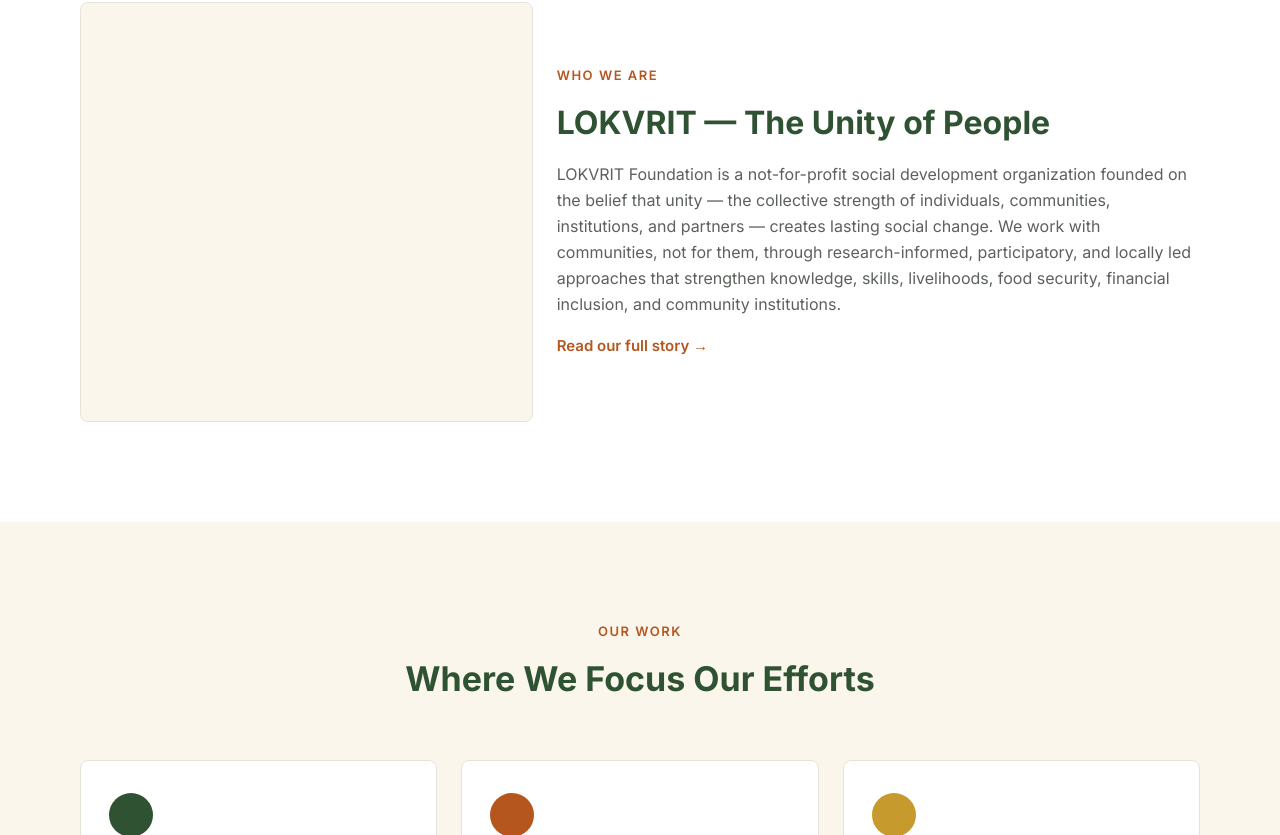
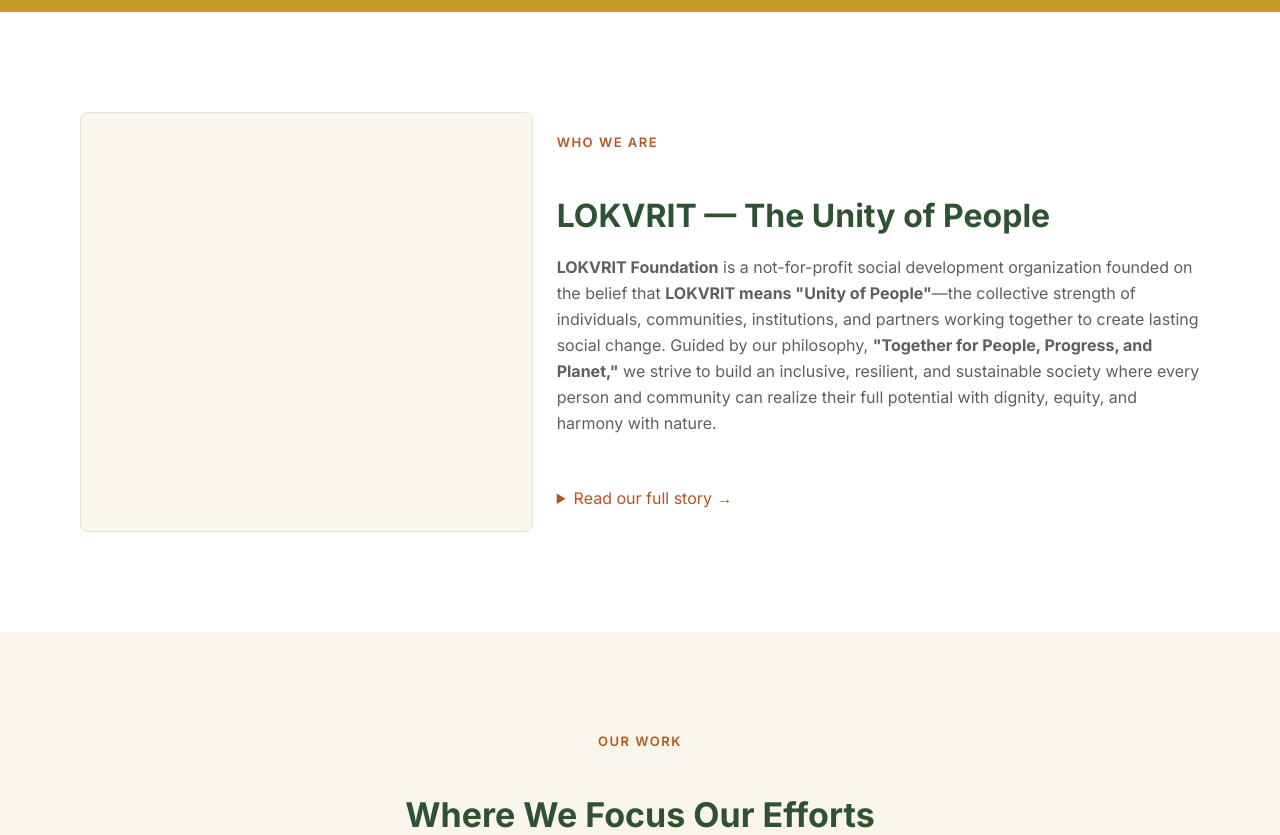
Before and after one commit to yadavsudhir405/lokvritfoundation, a Next.js app: page / in a window 1280 px wide. Shown: the part 925-1760 px from the top of the page. Built offline with nearby package versions, Linux system fonts and the light colour scheme.

Commit message:
Add text style

```diff
--- a/app/components/sections.tsx
+++ b/app/components/sections.tsx
@@ -76,21 +76,37 @@
             <h2 className="text-[32px] leading-[40px] font-bold text-primary">
               LOKVRIT — The Unity of People
             </h2>
-            <p className="text-[16px] leading-[26px] text-muted">
-              LOKVRIT Foundation is a not-for-profit social development
-              organization founded on the belief that unity — the collective
-              strength of individuals, communities, institutions, and partners —
-              creates lasting social change. We work with communities, not for
-              them, through research-informed, participatory, and locally led
-              approaches that strengthen knowledge, skills, livelihoods, food
-              security, financial inclusion, and community institutions.
+            <p className="text-[16px] leading-[26px]">
+              <strong>LOKVRIT Foundation</strong> is a not-for-profit social development organization founded on the
+              belief that <strong>LOKVRIT means &quot;Unity of People&quot;</strong>—the collective strength of individuals,
+              communities, institutions, and partners working together to create lasting social change. Guided
+              by our philosophy, <strong>&quot;Together for People, Progress, and Planet,&quot;</strong> we strive to build an
+              inclusive, resilient, and sustainable society where every person and community can realize their
+              full potential with dignity, equity, and harmony with nature.
             </p>
-            <a
-              href="#"
-              className="text-[15px] font-semibold text-secondary hover:underline"
-            >
-              Read our full story →
-            </a>
+            <details>
+              <summary className="text-secondary">Read our full story →</summary>
+              <p>We believe that sustainable development is achieved <strong>with communities, not for communities</strong>.
+              Through research-informed, participatory, and locally led approaches, we strengthen knowledge,
+              skills, sustainable livelihoods, food and nutrition security, financial inclusion, environmental
+              stewardship, and community institutions, enabling people to become active leaders of their own
+              development.</p>
+              <p>
+              Our work focuses on <strong>youth development, women&#39;s empowerment, sustainable rural and
+              urban livelihoods, education, climate resilience, and community institution building,
+              creating integrated solutions that address the interconnected challenges of poverty, inequality,
+                and social exclusion.</strong>
+              </p>
+              <p>Driven by the values of <strong>equity, inclusion, innovation, accountability, and collective action,</strong>
+              LOKVRIT Foundation collaborates with communities, governments, CSR partners, academic
+              institutions, and civil society organizations to create sustainable and measurable impact, ensuring
+              that no one is left behind.</p>
+              <p>
+              More than an organization, LOKVRIT Foundation is a movement that unites people to create
+              opportunities, strengthen communities, and build a future where everyone can learn, earn, lead,
+              and live with dignity.</p>
+              <p><strong>Together for People, Progress, and Planet.</strong></p>
+            </details>
           </div>
         </Grid>
       </Container>
--- a/app/globals.css
+++ b/app/globals.css
@@ -67,3 +67,7 @@
 body.menu-open {
   overflow: hidden;
 }
+p {
+  margin-bottom: 2em;
+  text-indent: 0;
+}
```
